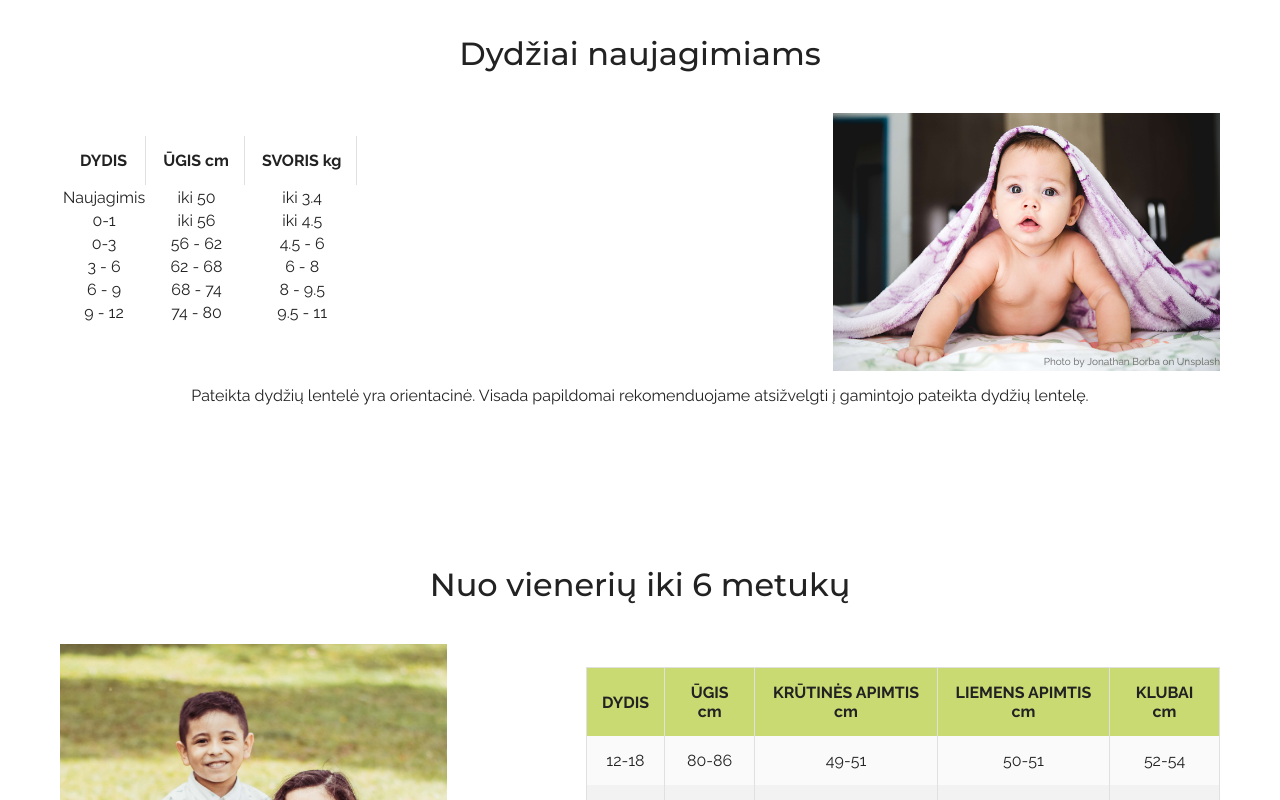
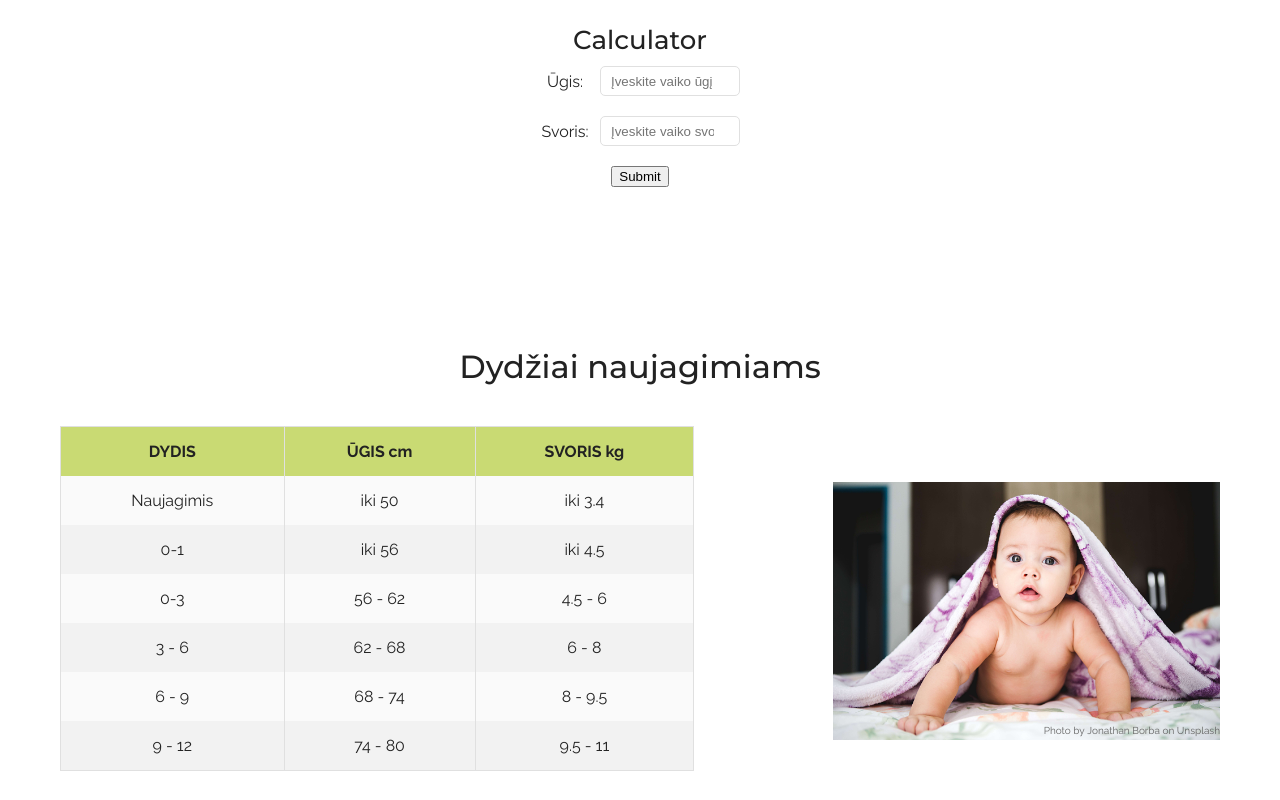
Before and after one commit to Viktorija-Gulb/kids-clothes-sizes, a React (Create React App) app: page / in a window 1280 px wide. Shown: the part 740-1540 px from the top of the page. Built offline with nearby package versions, Linux system fonts and the light colour scheme.

Commit message:
rename table1

```diff
--- a/src/App.js
+++ b/src/App.js
@@ -2,16 +2,12 @@
 import './App.scss';
 import Footer from './layout/footer/Footer';
 import MainContent from './components/MainContent';
-// import Toolbar from './layout/toolbar/Toolbar'
 import Header from './layout/header/Header';
-// import Toggle from './Toggle';
 
 function App() {
   return (
     <div className="App">
       <Header />
-      {/* <Toolbar />
-      <p style={{marginTop: '64px'}}>Text content</p> */}
       <MainContent />
       <Footer />
     </div>
--- a/src/components/MainContent.js
+++ b/src/components/MainContent.js
@@ -3,10 +3,12 @@
 import HatSizes from "./hatSizes/HatSizes";
 import ClotheSizes from "./clothesSizes/ClothesSizes";
 import ShoesSizes from "./shoesSizes/ShoesSizes";
+import Calculator from "./calculator/Calculator";
 
 function MainContent() {
   return(
     <main className="main">
+      <Calculator />
       <ClotheSizes />
       <HatSizes />
       <ShoesSizes />
--- a/src/components/clothesSizes/ClothesSizes.js
+++ b/src/components/clothesSizes/ClothesSizes.js
@@ -1,29 +1,18 @@
 import React from 'react';
 
-import SizesTable1 from '../table1/SizesTable1';
+import NewbornContent from '../newborn/NewbornContent';
 import SizesTable1to6 from '../table2/SizesTable1to6';
 import SizesTable3to16 from '../table3/SizesTable3to16';
 
 import './clothesSizes.scss'
 
-import newbornImg from '../../img/jonathan-borba.jpg'
 import toddler from '../../img/felipe-salgado.jpg'
 import schoolAge from '../../img/ben-white.jpg'
 
 function ClotheSizes(){
   return(
     <section className="section">
-      <div className="section__wrapper" id="newborn-table">
-        <h2 className="section__heading">Dydžiai naujagimiams</h2>
-        <div className="section__content">
-          <SizesTable1 />
-          <div className="img-holder">
-            <img className="img-holder__img" src={newbornImg} alt="Baby."/>
-            <span className="img-holder__comment">Photo by Jonathan Borba on Unsplash</span>
-          </div>
-        </div>
-        <p className="paragraph">Pateikta dydžių lentelė yra orientacinė. Visada papildomai rekomenduojame atsižvelgti į gamintojo pateikta dydžių lentelę.</p>
-      </div>
+      <NewbornContent />
       <div className="section__wrapper" id="todler-table">
         <h2 className="section__heading">Nuo vienerių iki 6 metukų</h2>
         <div className="section__content section__content--toddler">
--- /dev/null
+++ b/src/components/newborn/NewbornContent.js
@@ -0,0 +1,45 @@
+import React, {Component} from "react";
+import './Newborn.scss'
+import NewbornTable from "./NewbornTable";
+
+import newbornImg from '../../img/jonathan-borba.jpg'
+
+import data from '../../data/newborn.json'
+
+
+class NewbornContent extends Component {
+  state = {
+    on: false,
+    tableState: 'Žiūrėti lentelę'
+  }
+
+  toggle = () => {
+    this.setState({
+      on: !this.state.on,
+      tableState: 'Uždaryti lentelę'
+    })
+  }
+
+  render(){
+    return(
+      <div className="section__wrapper" id="newborn-table">
+        <h2 className="section__heading">Dydžiai naujagimiams</h2>
+        <div className="section__content">
+          <div className="table-wrapper">
+            <div className="open-table-btn" onClick={this.toggle}>{this.state.on ? this.state.tableState: 'Žiūrėti lentelę'}</div>
+            <NewbornTable data={data} />
+          </div>
+          <div className="img-holder">
+            <img className="img-holder__img" src={newbornImg} alt="Baby."/>
+            <span className="img-holder__comment">Photo by Jonathan Borba on Unsplash</span>
+          </div>
+        </div>
+        <p className="paragraph">Pateikta dydžių lentelė yra orientacinė. Visada papildomai rekomenduojame atsižvelgti į gamintojo pateikta dydžių lentelę.</p>
+      </div>
+    );
+  }
+
+}
+
+
+export default NewbornContent;
--- a/src/components/table1/NewbornTable.js
+++ b/src/components/newborn/NewbornTable.js
@@ -2,21 +2,21 @@
 
 function NewbornTable(props){
   return(
-    <table>
-      <thead>
-        <tr>
+    <table className="table">
+      <thead className="table__head">
+        <tr className="table__row table__row--head-row">
           <th className="table__cell">DYDIS</th>
           <th className="table__cell">ŪGIS cm</th>
           <th className="table__cell">SVORIS kg</th>
         </tr>
       </thead>
-      <tbody>
+      <tbody className="table__body">
         {
           props.data.map(row => (
-            <tr>
-              <td>{row.size}</td>
-              <td>{row.height}</td>
-              <td>{row.weight}</td>
+            <tr className="table__row">
+              <td className="table__cell">{row.size}</td>
+              <td className="table__cell">{row.height}</td>
+              <td className="table__cell">{row.weight}</td>
             </tr>
           ))
         }
--- a/src/components/table1/SizesTable1.js
+++ /dev/null
@@ -1,73 +0,0 @@
-import React, {Component} from "react";
-import './sizesTable1.scss'
-import NewbornTable from "./NewbornTable";
-
-import data from '../../data/newborn.json'
-
-class SizesTable1 extends Component {
-  state = {
-    on: false,
-    tableState: 'Žiūrėti lentelę'
-  }
-
-  toggle = () => {
-    this.setState({
-      on: !this.state.on,
-      tableState: 'Uždaryti lentelę'
-    })
-  }
-
-  render(){
-    return(
-      <div className="table-wrapper">
-        <div className="open-table-btn" onClick={this.toggle}>{this.state.on ? this.state.tableState: 'Žiūrėti lentelę'}</div>
-        <NewbornTable data={data} />
-        {/* <table className={this.state.on ? 'table table--open' : 'table'}>
-          <thead className="table__head">
-            <tr className="table__row table__row--head-row">
-              <th className="table__cell">DYDIS</th>
-              <th className="table__cell">ŪGIS cm</th>
-              <th className="table__cell">SVORIS kg</th>
-            </tr>
-          </thead>
-          <tbody className="table__body">
-            <tr className="table__row">
-              <td className="table__cell">Naujagimis</td>
-              <td className="table__cell">Iki 50</td>
-              <td className="table__cell">Iki 3.4</td>
-            </tr>
-            <tr className="table__row">
-              <td className="table__cell">0-1</td>
-              <td className="table__cell">Iki 56</td>
-              <td className="table__cell">Iki 4.5</td>
-            </tr>
-            <tr className="table__row">
-              <td className="table__cell">0-3</td>
-              <td className="table__cell">56-62</td>
-              <td className="table__cell">4.5-6</td>
-            </tr>
-            <tr className="table__row">
-              <td className="table__cell">3-6</td>
-              <td className="table__cell">62-68</td>
-              <td className="table__cell">6-8</td>
-            </tr>
-            <tr className="table__row">
-              <td className="table__cell">6-9</td>
-              <td className="table__cell">68-74</td>
-              <td className="table__cell">8-9.5</td>
-            </tr>
-            <tr className="table__row">
-              <td className="table__cell">9-12</td>
-              <td className="table__cell">74-80</td>
-              <td className="table__cell">9.5-11</td>
-            </tr>
-          </tbody>
-        </table> */}
-      </div>
-    );
-  }
-
-}
-
-
-export default SizesTable1;
```
Also changed, not shown: src/components/newborn/Newborn.scss (renamed from src/components/table1/sizesTable1.scss).
